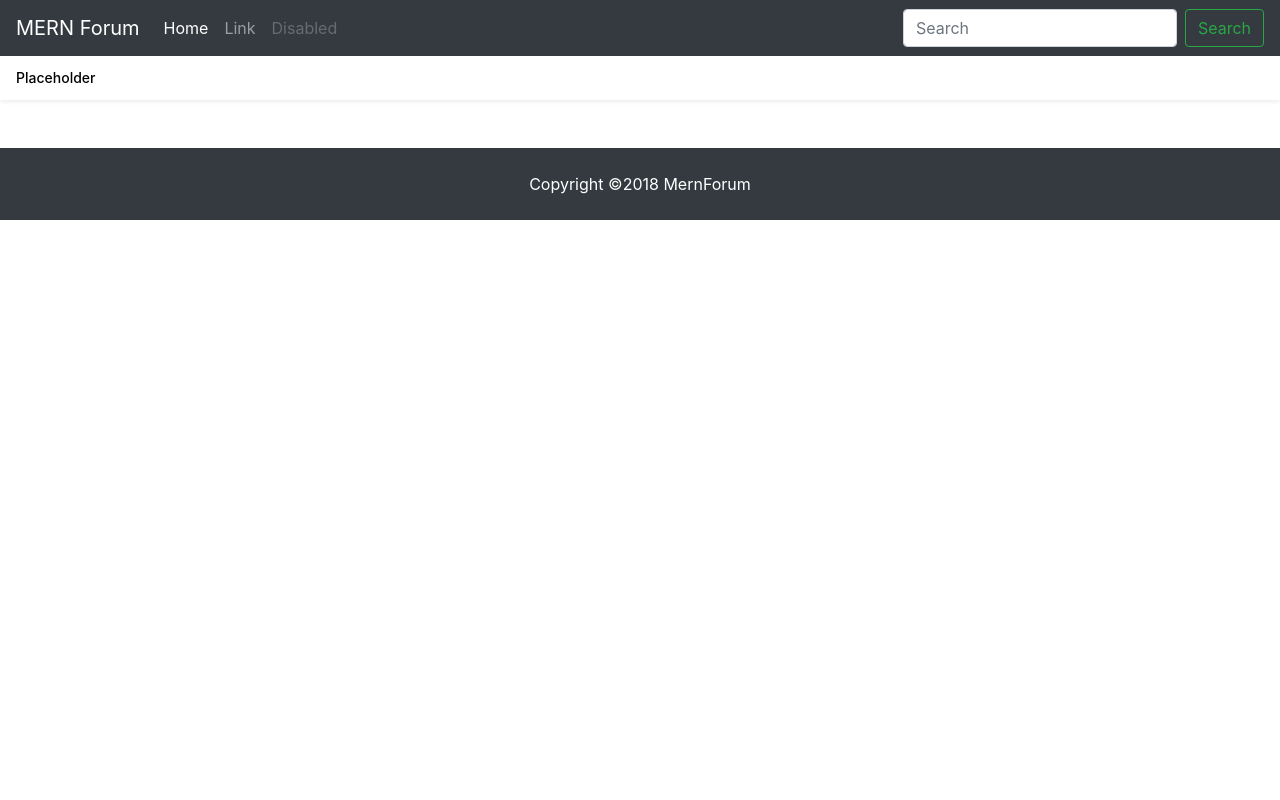
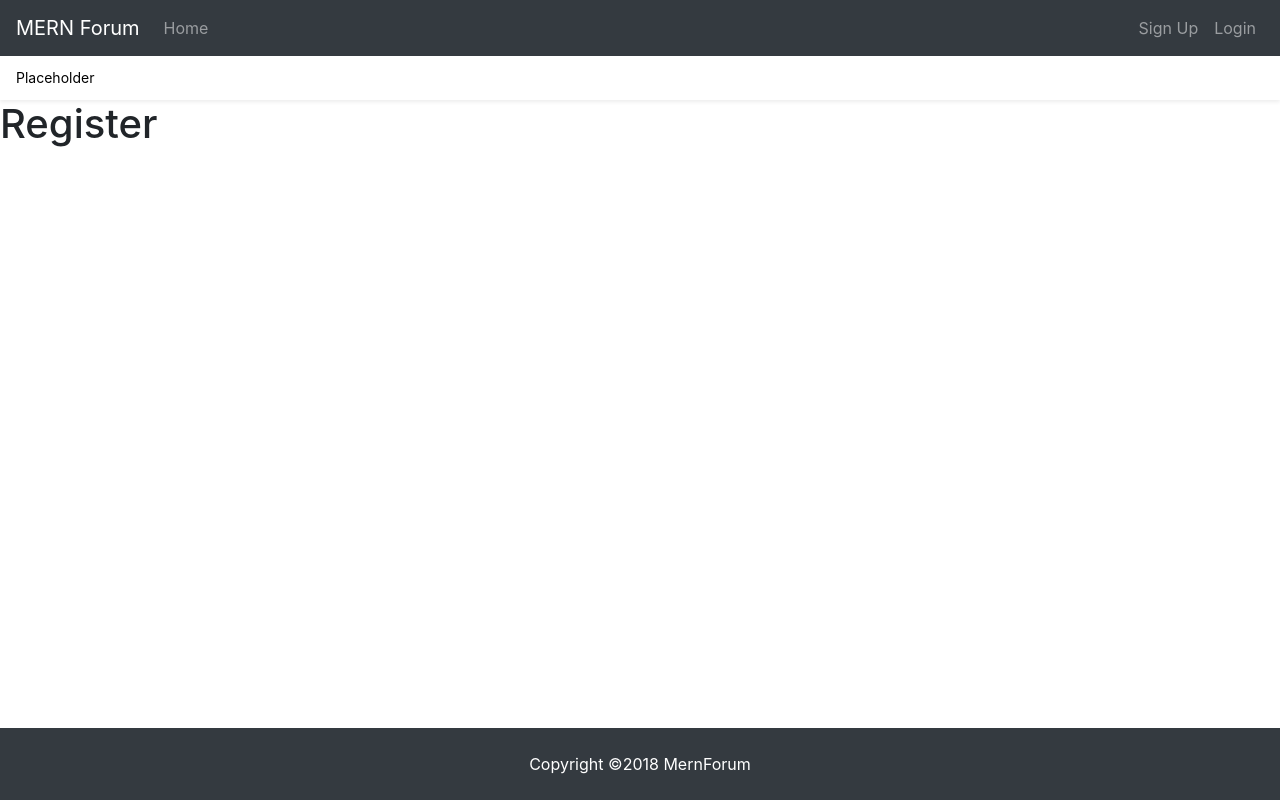
Before and after one commit to AverageDemo/mern-forum, a React (Create React App) app in the folder client/: page /register in a window 1280 px wide. Built offline with nearby package versions, Linux system fonts and the light colour scheme.

Commit message:
Auth react component placeholders, changing a tags to Links

```diff
--- a/client/src/App.js
+++ b/client/src/App.js
@@ -4,6 +4,9 @@ import { BrowserRouter as Router, Route } from "react-router-dom";
 import Navbar from "./components/layout/Navbar";
 import Footer from "./components/layout/Footer";
 import Landing from "./components/layout/Landing";
+
+import Login from "./components/auth/Login";
+import Register from "./components/auth/Register";
 
 import "./App.css";
 
@@ -15,6 +18,8 @@ class App extends Component {
                     <div className="d-flex flex-column content-box">
                         <Navbar />
                         <Route exact path="/" component={Landing} />
+                        <Route exact path="/login" component={Login} />
+                        <Route exact path="/register" component={Register} />
                         <Footer />
                     </div>
                 </div>
--- /dev/null
+++ b/client/src/components/auth/Login.js
@@ -0,0 +1,13 @@
+import React, { Component } from "react";
+
+class Login extends Component {
+    render() {
+        return (
+            <div className="flex-fill">
+                <h1>Login</h1>
+            </div>
+        );
+    }
+}
+
+export default Login;
--- /dev/null
+++ b/client/src/components/auth/Register.js
@@ -0,0 +1,13 @@
+import React, { Component } from "react";
+
+class Register extends Component {
+    render() {
+        return (
+            <div className="flex-fill">
+                <h1>Register</h1>
+            </div>
+        );
+    }
+}
+
+export default Register;
--- a/client/src/components/layout/Navbar.js
+++ b/client/src/components/layout/Navbar.js
@@ -1,11 +1,14 @@
 import React, { Component } from "react";
+import { Link } from "react-router-dom";
 
 class Navbar extends Component {
     render() {
         return (
             <div>
                 <nav className="navbar navbar-expand-md navbar-dark bg-dark">
-                    <a className="navbar-brand text-white">MERN Forum</a>
+                    <Link className="navbar-brand text-white" to="/">
+                        MERN Forum
+                    </Link>
                     <button
                         className="navbar-toggler"
                         type="button"
@@ -19,34 +22,31 @@ class Navbar extends Component {
                     </button>
                     <div className="collapse navbar-collapse" id="navbarCollapse">
                         <ul className="navbar-nav mr-auto">
-                            <li className="nav-item active">
-                                <a className="nav-link">
-                                    Home <span className="sr-only">(current)</span>
-                                </a>
-                            </li>
                             <li className="nav-item">
-                                <a className="nav-link">Link</a>
-                            </li>
-                            <li className="nav-item">
-                                <a className="nav-link disabled">Disabled</a>
+                                <Link className="nav-link" to="/">
+                                    Home
+                                </Link>
                             </li>
                         </ul>
-                        <form className="form-inline mt-2 mt-md-0">
-                            <input
-                                className="form-control mr-sm-2"
-                                type="text"
-                                placeholder="Search"
-                                aria-label="Search"
-                            />
-                            <button className="btn btn-outline-success my-2 my-sm-0" type="submit">
-                                Search
-                            </button>
-                        </form>
+                        <ul class="navbar-nav ml-auto">
+                            <li class="nav-item">
+                                <Link className="nav-link" to="/register">
+                                    Sign Up
+                                </Link>
+                            </li>
+                            <li class="nav-item">
+                                <Link className="nav-link" to="/login">
+                                    Login
+                                </Link>
+                            </li>
+                        </ul>
                     </div>
                 </nav>
                 <div className="nav-scroller bg-white shadow-sm">
                     <nav className="nav nav-underline">
-                        <a className="nav-link active">Placeholder</a>
+                        <Link className="nav-link" to="#">
+                            Placeholder
+                        </Link>
                     </nav>
                 </div>
             </div>
```
